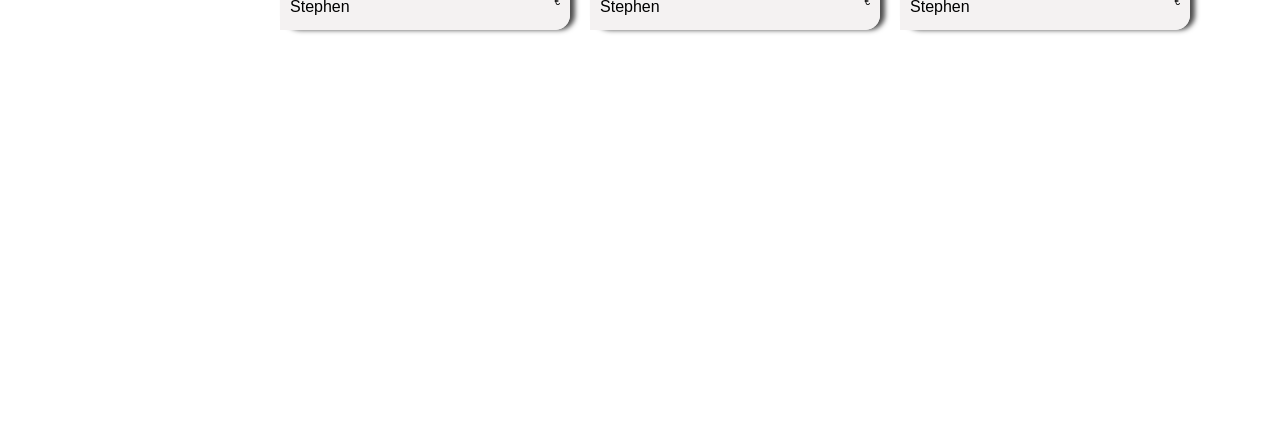
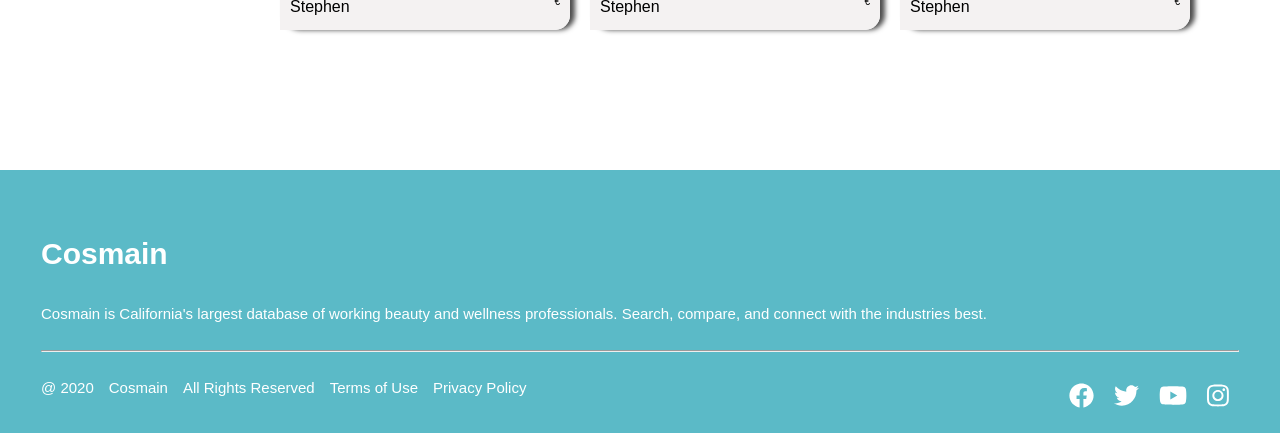
Before and after one commit to Cosmain-Media/FrontEndWebsite, a React (Create React App) app: page /videos in a window 1280 px wide. Shown: the part 2079-2512 px from the top of the page. Before the commit the page ends 2149 px from the top, so only its background shows below. Built offline with nearby package versions, Linux system fonts and the light colour scheme.

Commit message:
added footer

```diff
--- a/src/app/App.css
+++ b/src/app/App.css
@@ -278,9 +278,13 @@
 
 .filterpage {
   display: grid;
+  grid-template-rows: repeat(2, min-content);
   grid-template-columns: [side-start] 8rem [side-end full-start] minmax(3rem, 1fr) [center-start] repeat(8, [col-start] minmax(min-content, 14rem) [col-end]) [center-end] minmax(3rem, 1fr) [full-end]; }
   .filterpage-sidenav {
-    grid-row: 1/-1;
+    grid-row: 1/1;
     grid-column: side-start / side-end; }
   .filterpage-video {
-    grid-column: col-start 2 / col-end 8; }
+    grid-column: col-start 2 / center-end; }
+  .filterpage-footer {
+    grid-row: 2/2;
+    grid-column: 1/-1; }
--- a/src/layout/_filterpage.scss
+++ b/src/layout/_filterpage.scss
@@ -1,13 +1,19 @@
 .filterpage {
     display: grid;
+    grid-template-rows: repeat(2, min-content);
     grid-template-columns: [side-start] 8rem [side-end full-start] minmax(3rem, 1fr) [center-start] repeat(8, [col-start] minmax(min-content, 14rem) [col-end]) [center-end] minmax(3rem, 1fr) [full-end];
 
     &-sidenav {
-        grid-row: 1/-1;
+        grid-row: 1/1;
         grid-column: side-start / side-end;
     }
 
     &-video {
-        grid-column: col-start 2 / col-end 8;
+        grid-column: col-start 2 / center-end;
+    }
+
+    &-footer {
+        grid-row: 2/2;
+        grid-column: 1/-1;
     }
 }
--- a/src/pages/filterpage.jsx
+++ b/src/pages/filterpage.jsx
@@ -14,7 +14,7 @@
                     <VideoSection />
                 </div>
                 <div className="filterpage-footer">
-
+                    <FooterSection />
                 </div>
             </div>
         )
```
